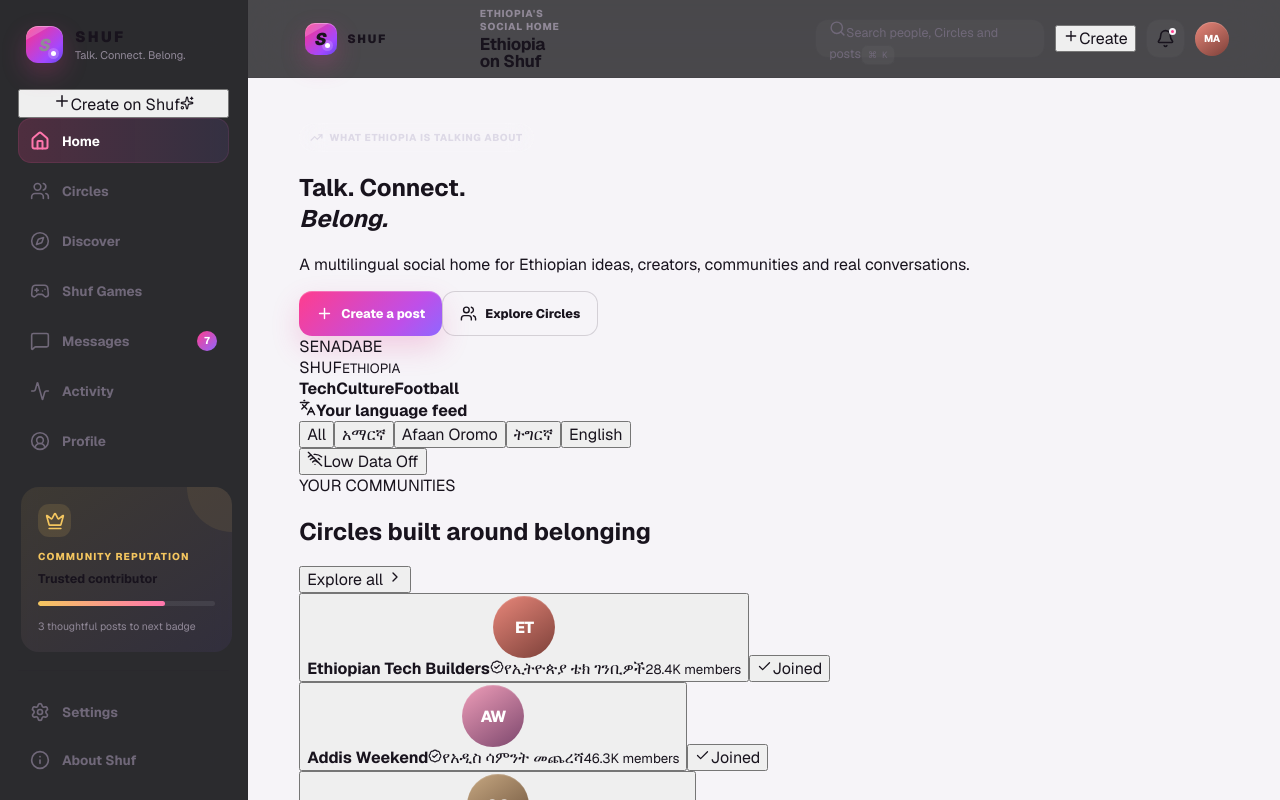
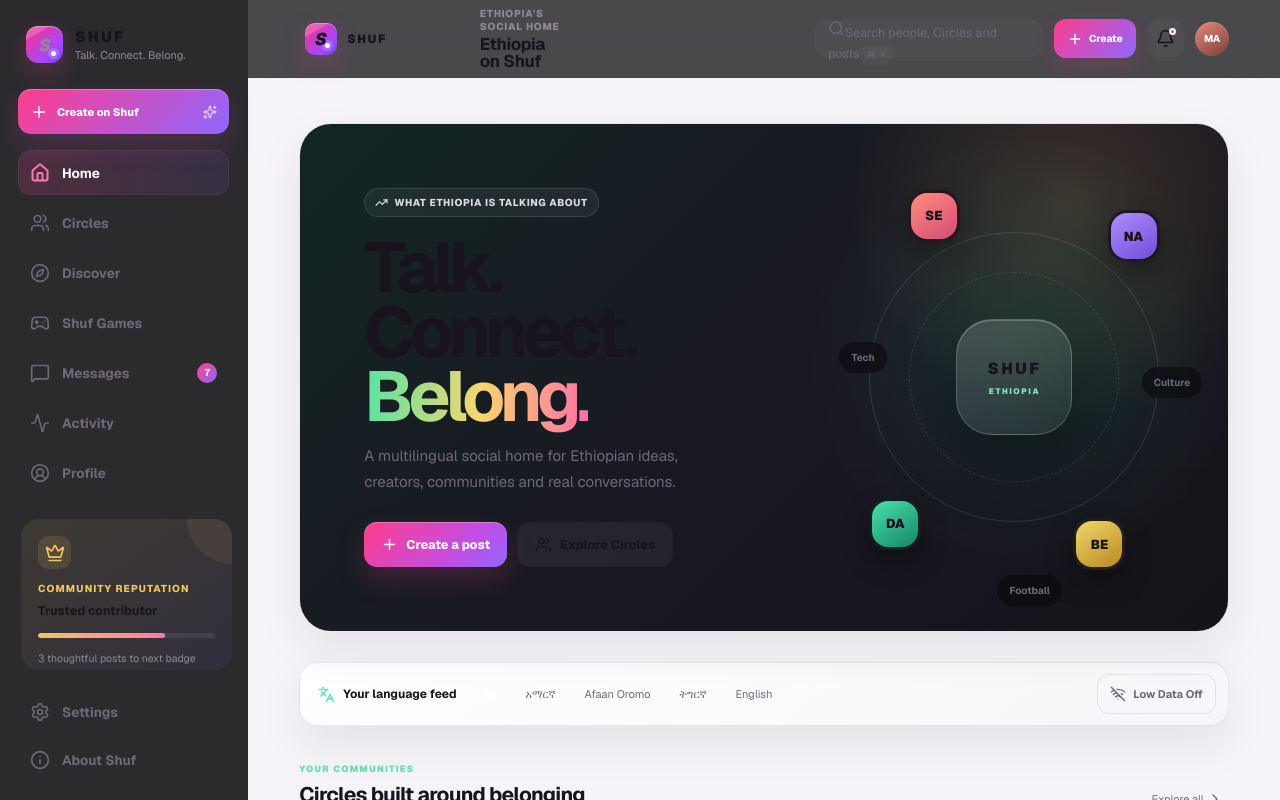
Before and after one commit to MahirG/Shufapp, a Next.js app: page / in a window 1280 px wide. Shown: the top 800 px of the page. Built offline with nearby package versions, Linux system fonts and the light colour scheme.

Commit message:
Load Ethiopian social design system

```diff
--- a/app/layout.tsx
+++ b/app/layout.tsx
@@ -5,40 +5,24 @@ import "./interactions.css";
 import "./chat.css";
 import "./overlays.css";
 import "./themes.css";
+import "./social-base.css";
+import "./social-feed.css";
+import "./social-circles.css";
+import "./social-create.css";
+import "./social-responsive.css";
 
-const geist = Geist({
-  variable: "--font-geist-sans",
-  subsets: ["latin"],
-});
-
-const geistMono = Geist_Mono({
-  variable: "--font-geist-mono",
-  subsets: ["latin"],
-});
+const geist = Geist({ variable: "--font-geist-sans", subsets: ["latin"] });
+const geistMono = Geist_Mono({ variable: "--font-geist-mono", subsets: ["latin"] });
 
 export const metadata: Metadata = {
-  title: "Shuf — Play, match and talk",
-  description:
-    "A polished interactive entertainment experience with social games, matchmaking, audience reactions and modern local-first messaging.",
+  title: "Shuf — Ethiopia's place to talk, connect and belong",
+  description: "A multilingual Ethiopian social network for Circles, creators, community conversations, events, messaging and interactive entertainment.",
   applicationName: "Shuf",
-  appleWebApp: {
-    capable: true,
-    statusBarStyle: "black-translucent",
-    title: "Shuf",
-  },
+  appleWebApp: { capable: true, statusBarStyle: "black-translucent", title: "Shuf" },
 };
 
-export const viewport: Viewport = {
-  width: "device-width",
-  initialScale: 1,
-  maximumScale: 1,
-  themeColor: "#09090b",
-};
+export const viewport: Viewport = { width: "device-width", initialScale: 1, maximumScale: 1, themeColor: "#09090b" };
 
 export default function RootLayout({ children }: Readonly<{ children: React.ReactNode }>) {
-  return (
-    <html lang="en">
-      <body className={`${geist.variable} ${geistMono.variable}`}>{children}</body>
-    </html>
-  );
+  return <html lang="en"><body className={`${geist.variable} ${geistMono.variable}`}>{children}</body></html>;
 }
```
